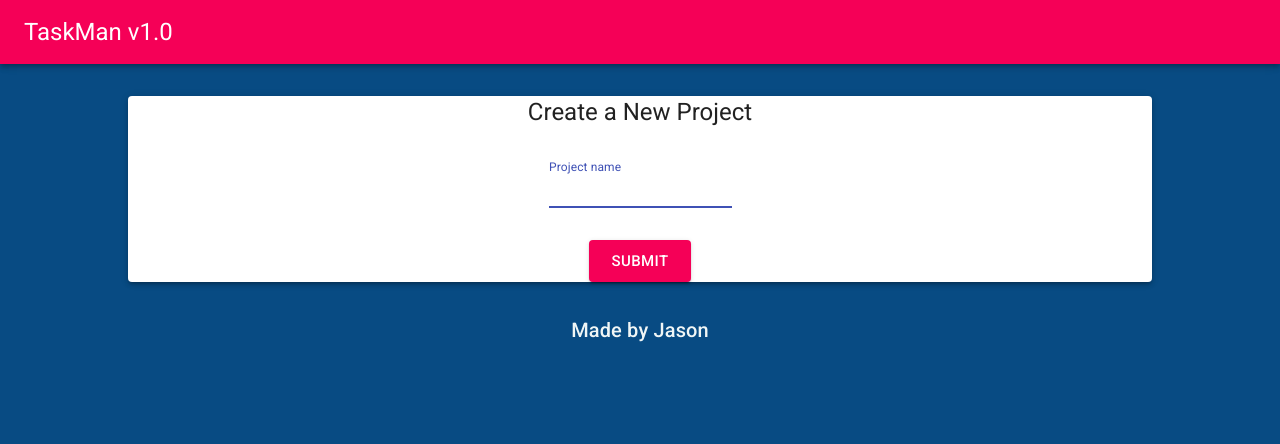
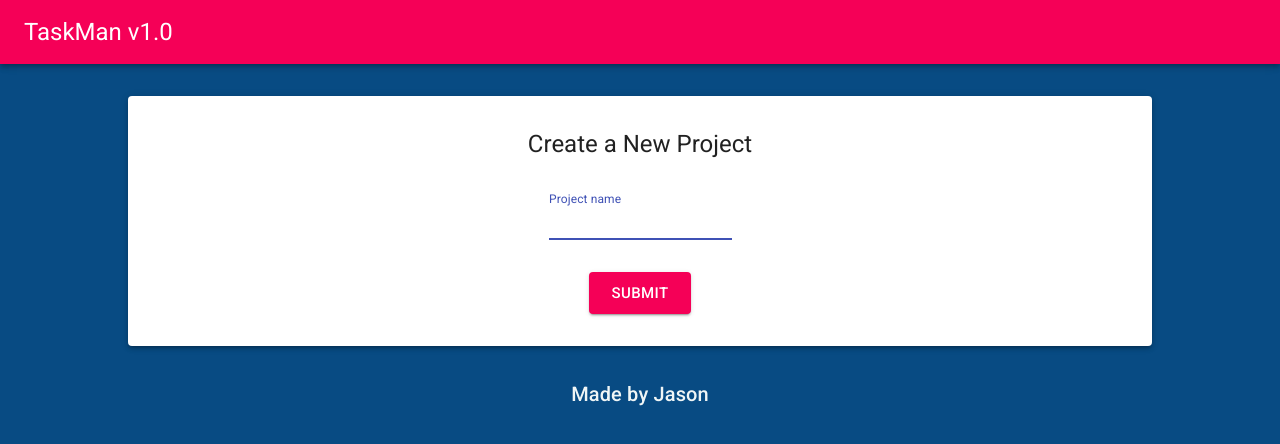
Before and after one commit to jallend1/taskman, a React (Create React App) app: page / in a window 1280 px wide. Shown: the top 444 px of the page. Built offline with nearby package versions, Linux system fonts and the light colour scheme.

Commit message:
Adds padding to create new project and project components for final styling of version 1

```diff
--- a/src/Components/NewProject.js
+++ b/src/Components/NewProject.js
@@ -15,6 +15,7 @@ const NewProject = ({ addProject }) => {
     createNew: {
       maxWidth: "80%",
       margin: "2em auto",
+      padding: "2em 0"
     },
     submit: {
       display: "block",
--- a/src/Components/Project.js
+++ b/src/Components/Project.js
@@ -26,6 +26,7 @@ const Project = ({ project, addTask, completeTask, deleteTask, deleteProject })
     root: {
       width: 400,
       margin: "2em auto",
+      padding: "1em 0.5em"
     },
     completed: {
       textDecoration: "line-through",
```
